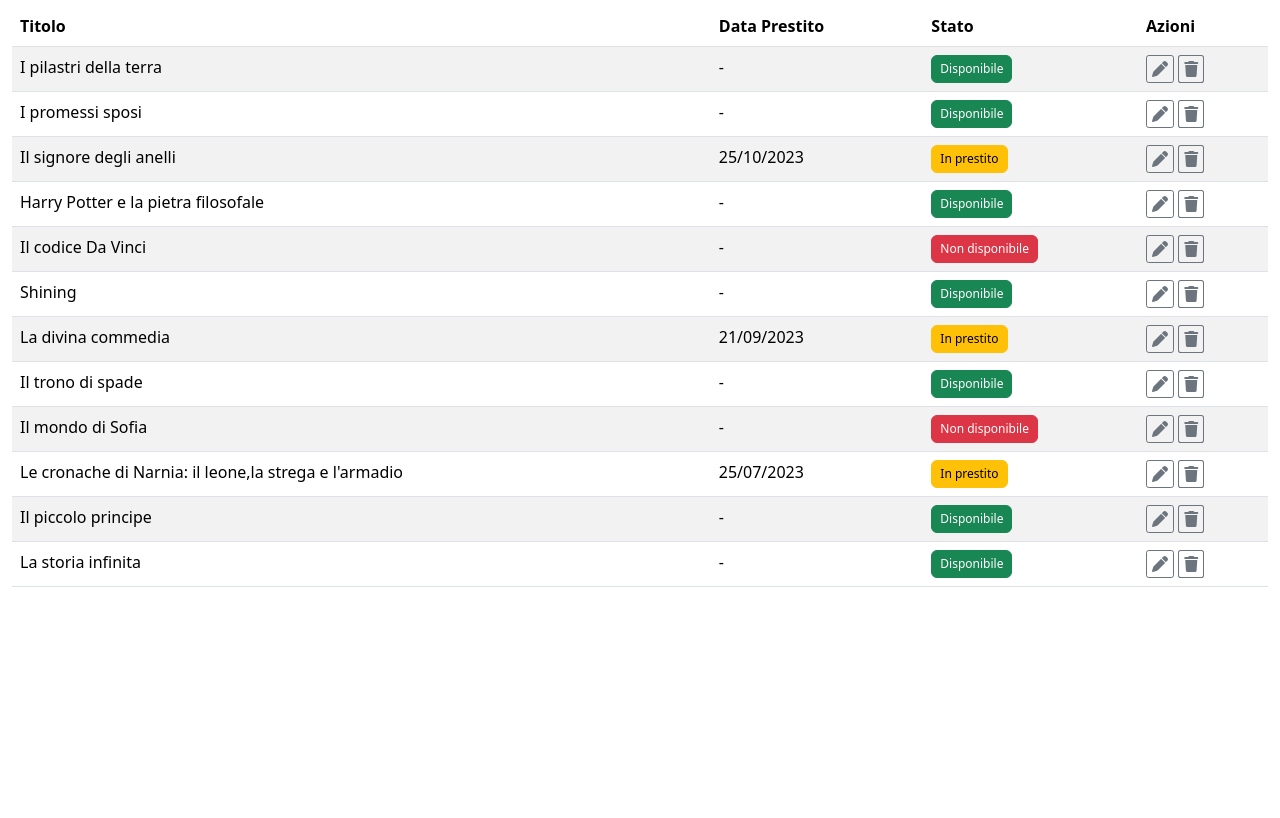
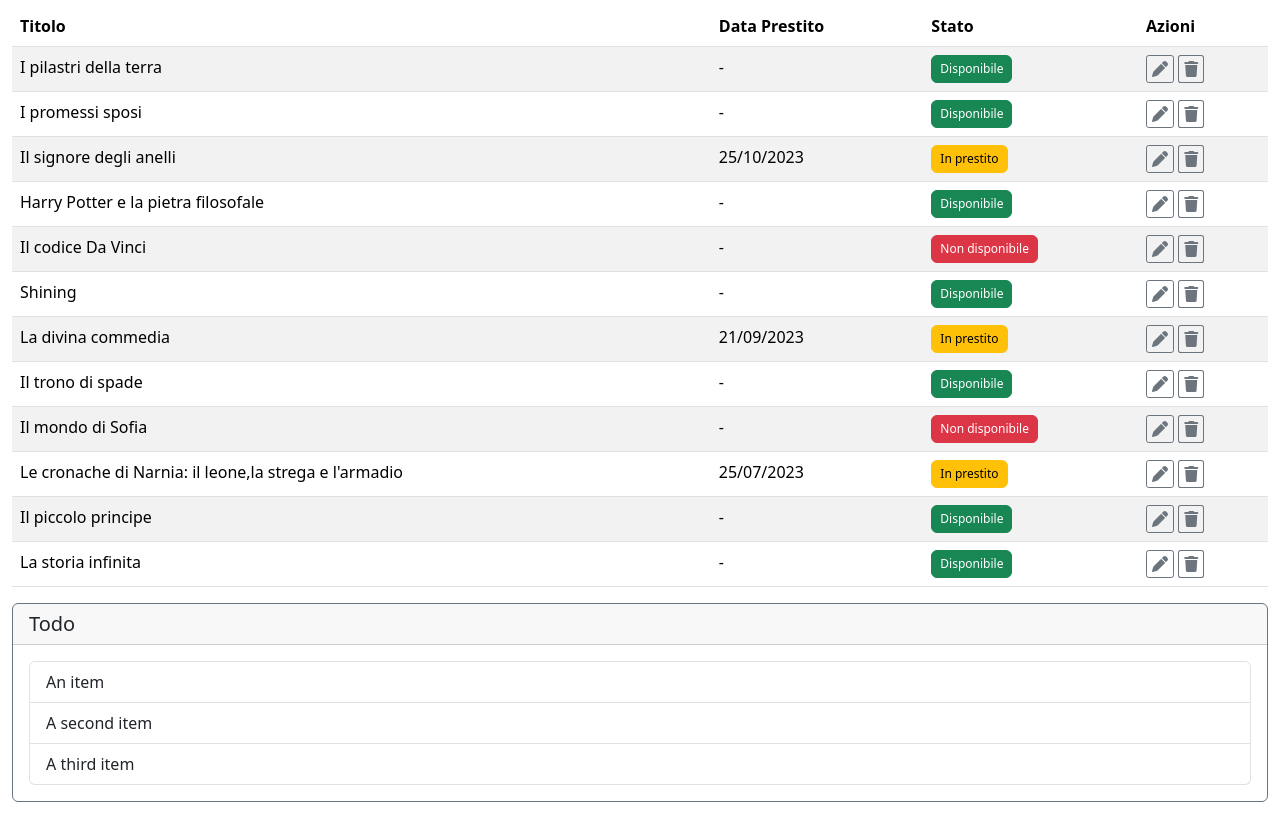
Before and after one commit to YleniaMighela/html-css-bootstrap-dashboard, a plain HTML site: page index.html in a window 1280 px wide. Shown: the part 132-950 px from the top of the page. Before the commit the page ends 800 px from the top, so only its background shows below. Drawn offline with nearby package versions, Linux system fonts and the light colour scheme.

Commit message:
[fix] add row todo (to modify)

```diff
--- a/index.html
+++ b/index.html
@@ -58,7 +58,7 @@
     <main>
         <div class="container-fluid">
 
-            <!-- PRIMA RIGA -->
+            <!-- PRIMA RIGA (CATALOGO) -->
             <div class="row">
                 <div class="col">
                     <h4>Catalogo libri</h4>
@@ -75,7 +75,7 @@
             </div>
 
 
-            <!-- SECONDA RIGA -->
+            <!-- SECONDA RIGA (TABELLA)-->
 
             <div class="row">
                 <div class="col-12">
@@ -83,7 +83,7 @@
                         <thead>
                             <tr>
                                 <th scope="col">Titolo</th>
-                                <th scope="col .d-none .d-sm-block"> Data Prestito</th>
+                                <th scope="col"> Data Prestito</th>
                                 <th scope="col">Stato</th>
                                 <th scope="col">Azioni</th>
                             </tr>
@@ -105,6 +105,8 @@
                                 </td>
                             </tr>
 
+                            <!-- --------------- -->
+
                             <tr>
                                 <td>I promessi sposi</td>
                                 <td>-</td>
@@ -118,6 +120,8 @@
                                     </a>
                                 </td>
                             </tr>
+
+                            <!-- --------------- -->
 
                             <tr>
                                 <td>Il signore degli anelli</td>
@@ -133,6 +137,8 @@
                                 </td>
                             </tr>
 
+                            <!-- --------------- -->
+
                             <tr>
                                 <td>Harry Potter e la pietra filosofale</td>
                                 <td>-</td>
@@ -146,6 +152,8 @@
                                     </a>
                                 </td>
                             </tr>
+
+                            <!-- --------------- -->
 
                             <tr>
                                 <td>Il codice Da Vinci</td>
@@ -161,6 +169,8 @@
                                 </td>
                             </tr>
 
+                            <!-- --------------- -->
+
                             <tr>
                                 <td>Shining</td>
                                 <td>-</td>
@@ -174,6 +184,8 @@
                                     </a>
                                 </td>
                             </tr>
+
+                            <!-- --------------- -->
 
                             <tr>
                                 <td>La divina commedia</td>
@@ -189,6 +201,8 @@
                                 </td>
                             </tr>
 
+                            <!-- --------------- -->
+
                             <tr>
                                 <td>Il trono di spade</td>
                                 <td>-</td>
@@ -202,6 +216,8 @@
                                     </a>
                                 </td>
                             </tr>
+
+                            <!-- --------------- -->
 
                             <tr>
                                 <td>Il mondo di Sofia</td>
@@ -217,6 +233,8 @@
                                 </td>
                             </tr>
 
+                            <!-- --------------- -->
+
                             <tr>
                                 <td>Le cronache di Narnia: il leone,la strega e l'armadio</td>
                                 <td>25/07/2023</td>
@@ -231,6 +249,8 @@
                                 </td>
                             </tr>
 
+                            <!-- --------------- -->
+
                             <tr>
                                 <td>Il piccolo principe</td>
                                 <td>-</td>
@@ -244,6 +264,8 @@
                                     </a>
                                 </td>
                             </tr>
+
+                            <!-- --------------- -->
 
                             <tr>
                                 <td>La storia infinita</td>
@@ -261,15 +283,27 @@
                         </tbody>
 
                     </table>
-
-
                 </div>
             </div>
 
 
+            <!-- TERZA RIGA (TODO) -->
 
+            <div class="row">
+                <div class="col-sm-12">
+                    <div class="card  border-secondary mb-3">
+                        <h5 class="card-header">Todo</h5>
+                        <div class="card-body text-secondary" >
+                            <ul class="list-group ">
+                                <li class="list-group-item">An item</li>
+                                <li class="list-group-item">A second item</li>
+                                <li class="list-group-item">A third item</li>
+                            </ul>
+                        </div>
+                    </div>
+                </div>
 
-
+            </div>
 
 
 
```
